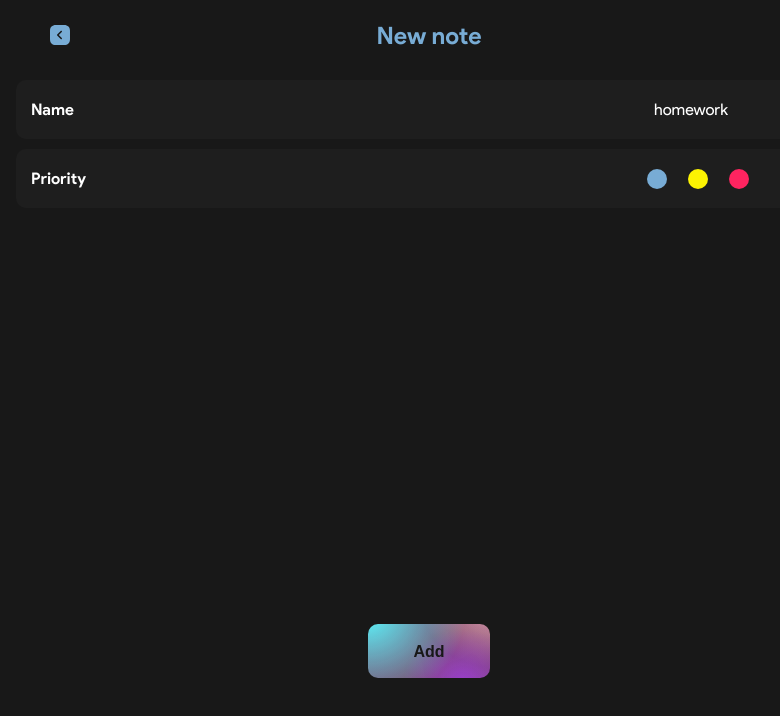
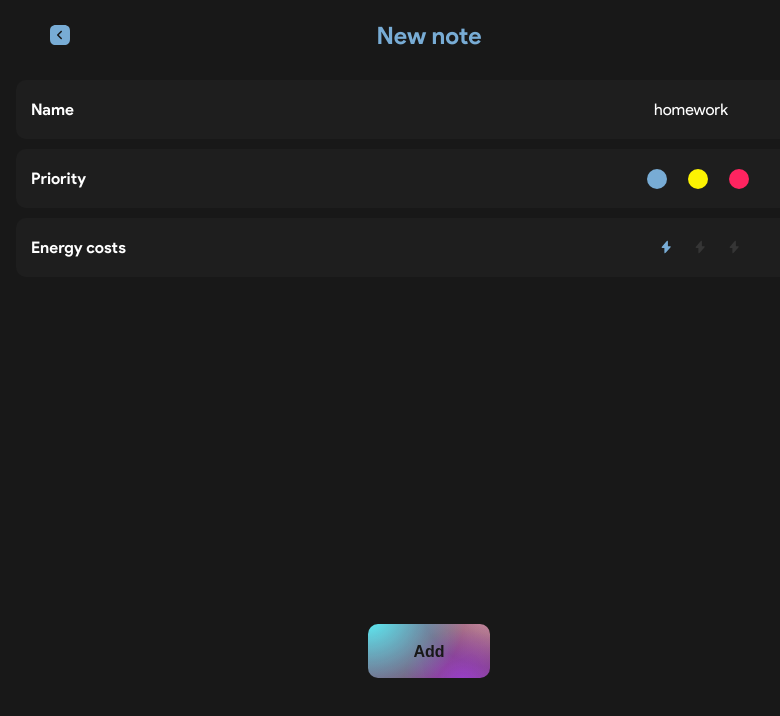
Before and after one commit to Huper12345/MINI-todo-huper12345, a plain HTML site: page index.html in a window 1280 px wide. Shown: the whole page, without its empty margins (211-991 px from the left). Drawn offline with Linux system fonts and the light colour scheme.

Commit message:
final css

```diff
--- a/assets/css/style.css
+++ b/assets/css/style.css
@@ -264,6 +264,11 @@ h1, h2, h3, h4, h5, h6 {
     min-width: 57px;
 }
 
+.priority__inner--checkBox {
+    margin: 0 88px 0 20px;
+    min-width: 78px;
+}
+
 .priority__inner--Radio {
     margin: 0 70px 0 20px;
 }
@@ -423,6 +428,7 @@ h1, h2, h3, h4, h5, h6 {
     background-color: var(--blue);
 }
 
+
 .priority__radio.yellow[type="radio"]:checked + label:before,
 .priority__radio.yellow[type="radio"]:not(:checked) + label:before {
     background-color: var(--yellow);
@@ -450,6 +456,7 @@ h1, h2, h3, h4, h5, h6 {
     transition: all 0.2s ease;
 }
 
+
 .priority__radio[type="radio"]:checked + label:after,
 .priority__radio[type="radio"]:not(:checked) + label:after {
     left: 0px;
@@ -467,6 +474,7 @@ h1, h2, h3, h4, h5, h6 {
 .priority__radio[type="radio"]:checked + label:after {
     opacity: 1;
 }
+
 
 
 /* Fonts */
--- a/index.html
+++ b/index.html
@@ -87,6 +87,25 @@
 
                 </div><!-- prioroty__inner -->
             </div><!-- input item -->
+
+            <div class="input__item">
+                <h2 class="taskList__title newTask">
+                    Energy costs
+                </h2>
+
+
+                <div class="priority__inner priority__inner--checkBox">
+                    <svg class="priority__image active">
+                        <use xlink:href="#priority"></use>
+                    </svg>
+                    <svg class="priority__image">
+                        <use xlink:href="#priority"></use>
+                    </svg>
+                    <svg class="priority__image">
+                        <use xlink:href="#priority"></use>
+                    </svg>
+                </div>
+            </div>
 
         </div>
     </div><!-- container -->
```
Also changed, not shown: Ellipse 1.svg (deleted), Ellipse 3.svg (deleted).
